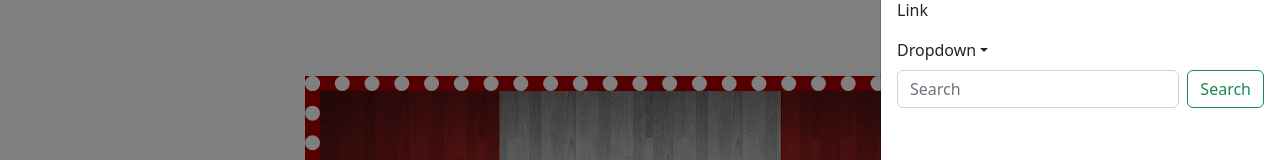
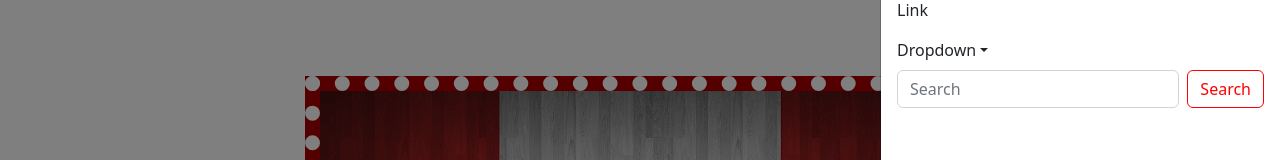
Before and after one commit to aziz4ammar/template-of-react.js-website, a React (Create React App) app: page / in a window 1280 px wide. Both pictures are taken after a click on the button 1240 px from the left and 28 px from the top of the page. Shown: the part 128-288 px from the top of the page. Built offline with nearby package versions, Linux system fonts and the light colour scheme.

Commit message:
fixing navbar button style

```diff
--- a/src/components/head/Navbaro.jsx
+++ b/src/components/head/Navbaro.jsx
@@ -51,7 +51,7 @@ function Navbaro() {
                     className="me-2"
                     aria-label="Search"
                   />
-                  <Button variant="outline-success">Search</Button>
+                  <Button className='but' variant="outline-success">Search</Button>
                 </Form>
               </Offcanvas.Body>
             </Navbar.Offcanvas>
```
Also changed, not shown: src/components/body/Learn.jsx (deleted, +0 -11 lines).
